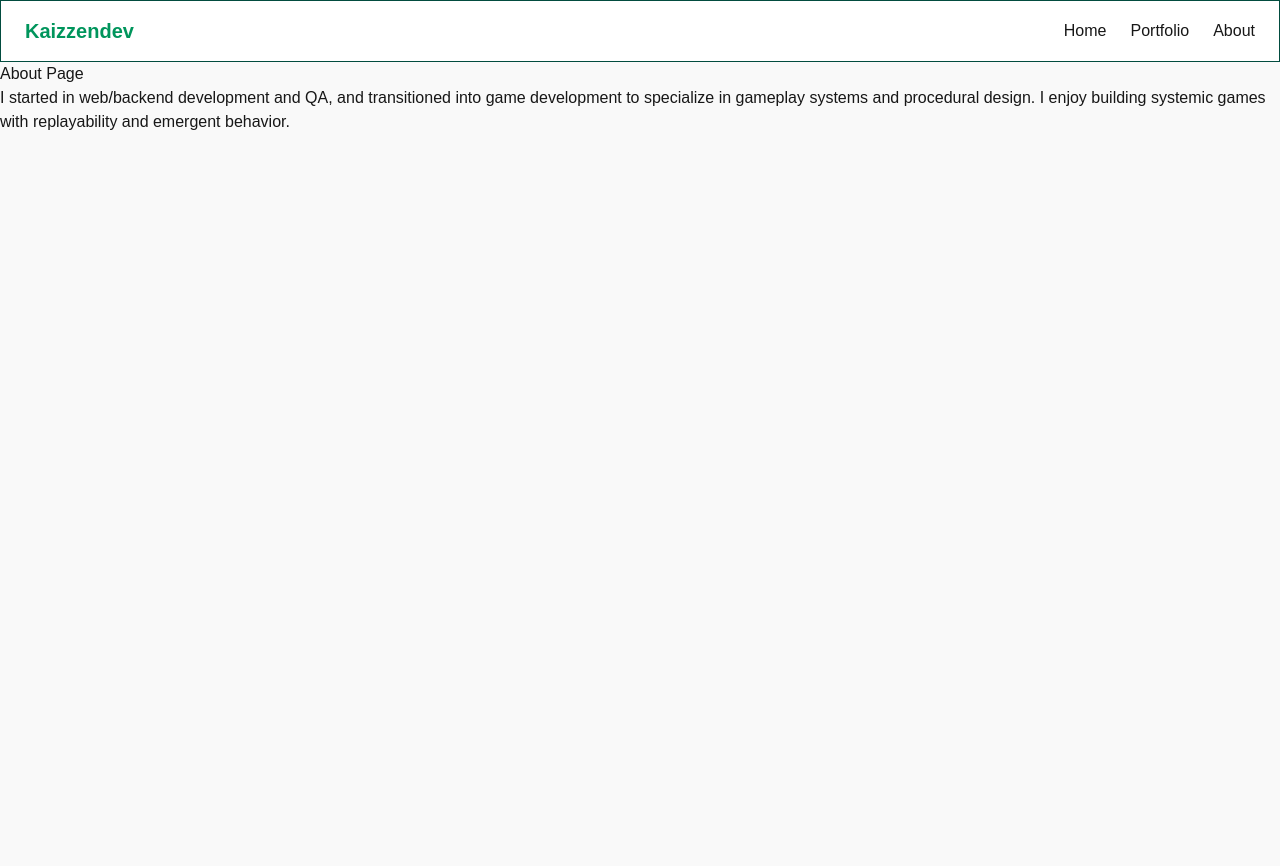
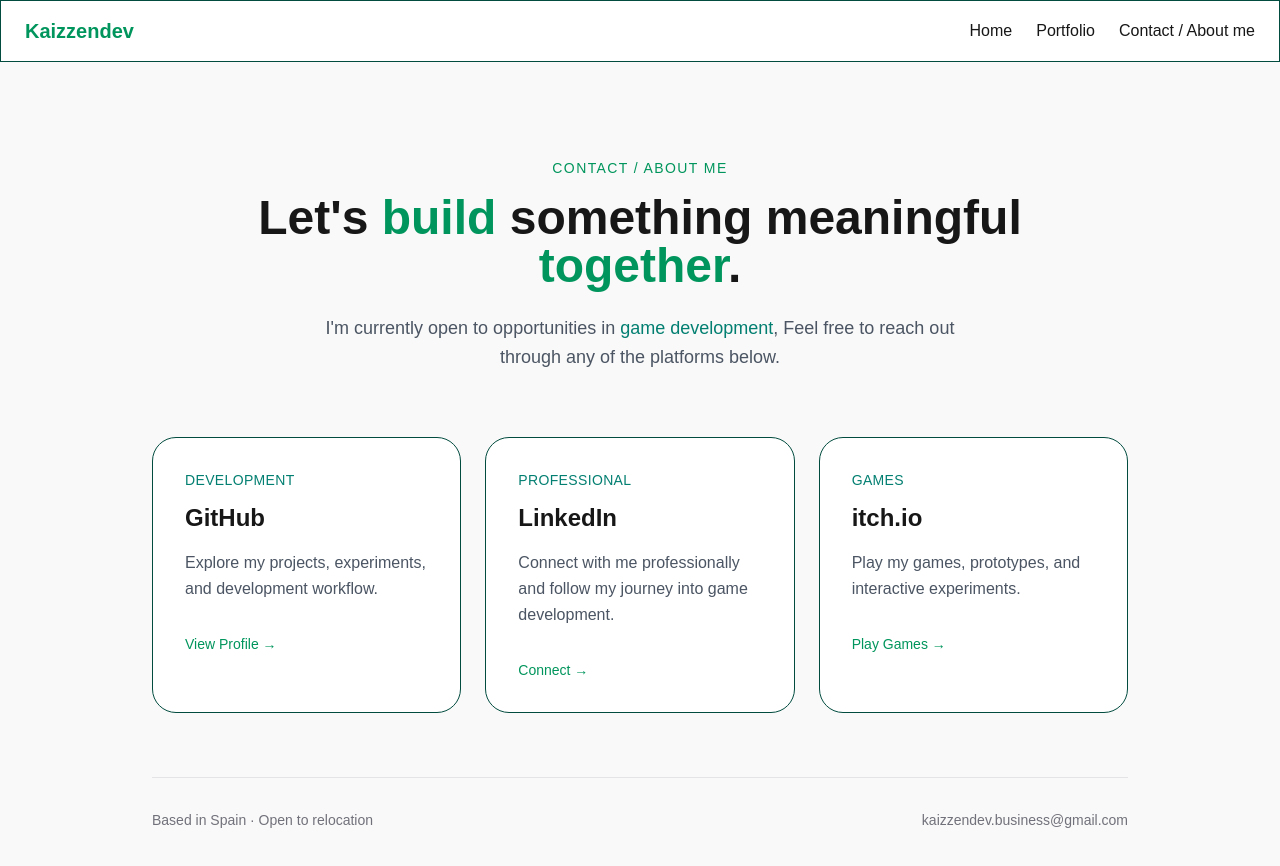
Before and after one commit to Kaizzendev/portfolio, a Next.js app: page /about in a window 1280 px wide. Shown: the top 866 px of the page. Before the commit the page ends 800 px from the top, so only its background shows below. Built offline with nearby package versions, Linux system fonts and the light colour scheme.

Commit message:
feat: about page

```diff
--- a/app/about/page.tsx
+++ b/app/about/page.tsx
@@ -1,13 +1,106 @@
 export default function About() {
     return (
-        <div>
-            About Page
+ <section className="mx-auto max-w-5xl px-6 py-24">
+      <div className="text-center">
+        <p className="primary-text text-sm font-medium tracking-widest uppercase">
+          Contact / About me
+        </p>
 
-            <p>I started in web/backend development and QA,
-                and transitioned into game development to specialize in gameplay systems and procedural design.
-                I enjoy building systemic games with replayability and emergent behavior.
-            </p>
-        </div>
+        <h2 className="mt-4 text-5xl font-bold">
+          Let's <span className="primary-text">build</span> something meaningful <span className="primary-text">together</span>.
+        </h2>
 
+        <p className="paragraph mx-auto mt-6 max-w-2xl text-lg leading-relaxed">
+          I'm currently open to opportunities in <span className="secondary-text">game development</span>,
+          Feel free to reach out through any of the platforms below.
+        </p>
+      </div>
+
+      <div className="mt-16 grid gap-6 md:grid-cols-3">
+
+        <a
+          href="https://github.com/Kaizzendev"
+          target="_blank"
+          className="group rounded-3xl border border-zinc-200 bg-white p-8 transition hover:-translate-y-1 hover:border-zinc-300 hover:shadow-lg"
+        >
+          <p className="text-sm uppercase tracking-wide secondary-text">
+            Development
+          </p>
+
+          <h3 className="mt-3 text-2xl font-semibold">
+            GitHub
+          </h3>
+
+          <p className="paragraph mt-4 leading-relaxed">
+            Explore my projects, experiments, and development workflow.
+          </p>
+
+          <p className="primary-text mt-8 text-sm font-medium">
+            View Profile →
+          </p>
+        </a>
+
+        <a
+          href="https://www.linkedin.com/in/miguel-garc%C3%ADa-garc%C3%ADa-1a105420b/"
+          target="_blank"
+          className="group rounded-3xl border border-zinc-200 bg-white p-8 transition hover:-translate-y-1 hover:border-zinc-300 hover:shadow-lg"
+        >
+          <p className="text-sm uppercase tracking-wide secondary-text">
+            Professional
+          </p>
+
+          <h3 className="mt-3 text-2xl font-semibold">
+            LinkedIn
+          </h3>
+
+          <p className="paragraph mt-4 leading-relaxed">
+            Connect with me professionally and follow my journey into game development.
+          </p>
+
+          <p className="primary-text mt-8 text-sm font-medium">
+            Connect →
+          </p>
+        </a>
+
+        <a
+          href="https://kaizzendev.itch.io/"
+          target="_blank"
+          className="group rounded-3xl border border-zinc-200 bg-white p-8 transition hover:-translate-y-1 hover:border-zinc-300 hover:shadow-lg"
+        >
+          <p className="text-sm uppercase tracking-wide secondary-text">
+            Games
+          </p>
+
+          <h3 className="mt-3 text-2xl font-semibold">
+            itch.io
+          </h3>
+
+          <p className="paragraph mt-4 leading-relaxed">
+            Play my games, prototypes, and interactive experiments.
+          </p>
+
+          <p className="primary-text mt-8 text-sm font-medium">
+            Play Games →
+          </p>
+        </a>
+
+      </div>
+
+      <div className="mt-16 flex flex-col items-center justify-between gap-4 border-t border-zinc-200 pt-8 text-sm text-zinc-500 md:flex-row">
+
+        <p>
+          Based in Spain · Open to relocation
+        </p>
+
+        <a
+          href="mailto:kaizzendev.business@gmail.com"
+          className="transition hover:text-zinc-900"
+        >
+          kaizzendev.business@gmail.com
+        </a>
+
+      </div>
+
+    </section>
     );
 }
--- a/app/globals.css
+++ b/app/globals.css
@@ -8,6 +8,7 @@
   --paragraph-color: #4b5563;
   --card-color: white;
   --border-color: #024c3f;
+  --chip-background: #000000ce;
 }
 
 @theme inline {
@@ -45,3 +46,16 @@ body {
 .border {
   border-color: var(--border-color);
 }
+.chip {
+  background: var(--chip-background);
+
+  border: 1px solid var(--border-color);
+
+  padding: 0.5rem 1rem;
+
+  border-radius: 9999px;
+
+  font-size: 0.875rem;
+
+  color: var(--background);
+}
--- a/app/portfolio/[slug]/page.tsx
+++ b/app/portfolio/[slug]/page.tsx
@@ -28,11 +28,11 @@ export default async function ProjectPage({ params }: Props) {
 
       <div className="space-y-8">
         <div>
-          <h1 className="text-5xl font-bold text-white">
+          <h1 className="text-5xl font-bold primary-text">
             {project.title}
           </h1>
 
-          <p className="mt-4 text-lg text-zinc-400">
+          <p className="mt-4 text-lg paragraph">
             {project.description}
           </p>
         </div>
@@ -41,7 +41,7 @@ export default async function ProjectPage({ params }: Props) {
           {project.technologies.map((tech) => (
             <span
               key={tech}
-              className="rounded-full bg-white/5 px-4 py-2 text-sm text-zinc-300"
+              className="chip"
             >
               {tech}
             </span>
@@ -53,7 +53,7 @@ export default async function ProjectPage({ params }: Props) {
             <a
               href={project.githubUrl}
               target="_blank"
-              className="rounded-xl bg-white px-5 py-3 text-black"
+              className="rounded-xl bg-black px-5 py-3 text-white"
             >
               GitHub
             </a>
@@ -63,7 +63,7 @@ export default async function ProjectPage({ params }: Props) {
             <a
               href={project.itchUrl}
               target="_blank"
-              className="rounded-xl border border-white/20 px-5 py-3 text-white"
+              className="rounded-xl border-black px-5 py-3 text-white bg-[#da2c49]"
             >
               itch.io
             </a>
--- a/components/hero.tsx
+++ b/components/hero.tsx
@@ -12,7 +12,7 @@
             My goal is to create unique and memorable experiences that connect with players around the world.
             </p>
             <img src="/logo.png" alt="Logo Image" className="w-72 md:w-96 rounded-full object-cover shadow-lg transition hover:scale-105 duration-300" />
-          </div>
-        </section>
+        </div>
+      </section>
       );
   }
--- a/components/navbar.tsx
+++ b/components/navbar.tsx
@@ -5,12 +5,12 @@ export function Navbar() {
     <header className="border-b border bg-white">
         <nav className="mx-auto flex max-w-7xl items-center justify-between px-6 py-4">
             <div className="text-xl font-semibold primary-text">
-                Kaizzendev
+                <Link href="/">Kaizzendev</Link>
             </div>
             <div className="flex items-center gap-6">
                 <Link href="/"> Home </Link>
                 <Link href="/portfolio"> Portfolio </Link>
-                <Link href="/about"> About </Link>
+                <Link href="/about"> Contact / About me </Link>
             </div>
         </nav>
     </header>
--- a/components/projects/projects-card.tsx
+++ b/components/projects/projects-card.tsx
@@ -33,7 +33,7 @@ export function ProjectCard({ project }: Props) {
             {project.technologies.map((tech) => (
               <span
                 key={tech}
-                className="rounded-full bg-black/80 px-3 py-1 text-xs text-zinc-300"
+                className="chip"
               >
                 {tech}
               </span>
```
